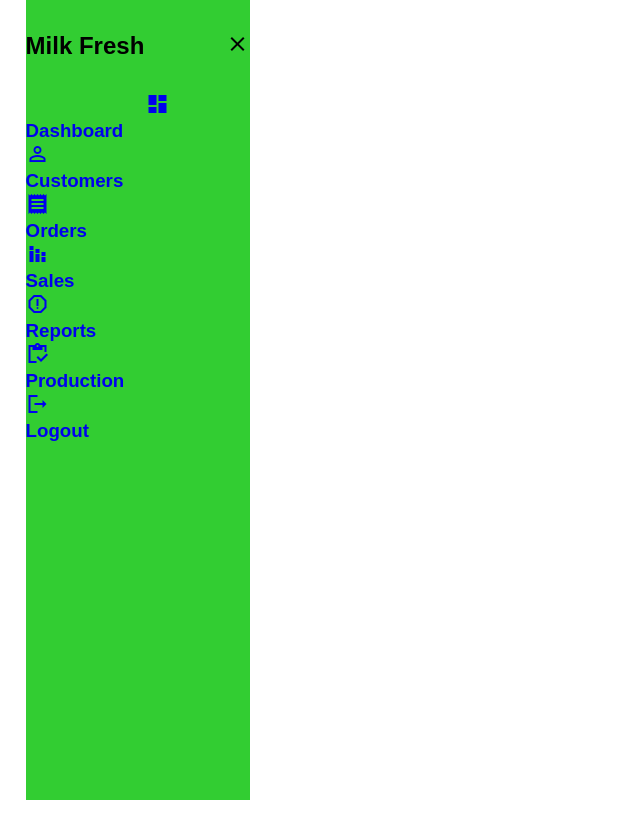
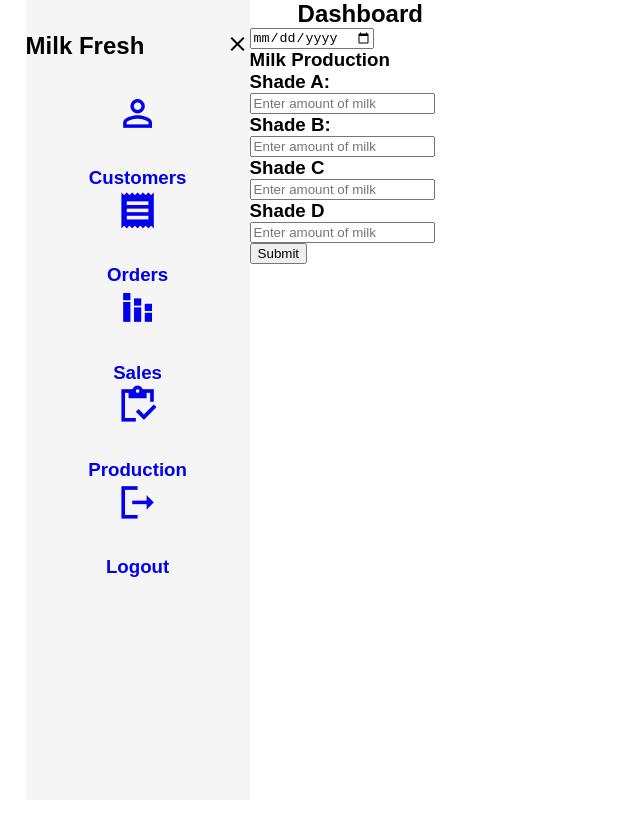
Before and after one commit to KeOdhiambo/Dairy-Farm-project, a plain HTML site: page index.html in a window 1280 px wide. Shown: the whole page, without its empty margins (0-640 px from the left). Drawn offline with Linux system fonts and the light colour scheme.

Commit message:
add main

```diff
--- a/assets/index.css
+++ b/assets/index.css
@@ -28,12 +28,12 @@ h4 {
     width: 96%;
     margin: 0 auto;
     gap: 1.8;
-    grid-template-columns: 14rem auto 23rem;
+    grid-template-columns: 14rem auto 23rem
 }
 
 aside {
     height: 100vh;
-    background-color: limegreen;
+    background-color: whitesmoke;
 }
 
 .top {
@@ -50,3 +50,25 @@ aside {
     position: relative;
     top: 2rem;
 }
+
+.side-bar a{
+    display: flex;
+    flex-direction: column;
+    gap: 2rem;
+    align-items: center;
+    position: relative;
+}
+
+.side-bar a span{
+    font-size: 2.7rem;
+}
+
+.side-bar a span:last-child{
+    position: absolute;
+    bottom: 5rem;
+    width: 100%;
+}
+
+.container h2{
+    margin-left: 3rem;
+}
--- a/index.html
+++ b/index.html
@@ -25,9 +25,6 @@
                 </div>
             </div>
                 <div class="side-bar">
-                    <a href="#">
-                        <span class="material-icons-sharp">team_dashboard</span>
-                        <h3>Dashboard</h3></a>
 
                     <a href="#">
                         <span class="material-icons-sharp">person_outline</span>
@@ -43,9 +40,6 @@
                         <h3>Sales</h3>
                     </a>
 
-                    <a href="#">
-                        <span class="material-icons-sharp">report_gmailerrorred</span>
-                        <h3>Reports</h3></a>
 
                     <a href="#">
                         <span class="material-icons-sharp">inventory</span>
@@ -60,6 +54,51 @@
 
 
         </aside>
+
+         <!--main-section-->
+
+         <main>
+            <h2>Dashboard</h2>
+            <div class="date">
+                <input type="date">
+            </div>
+
+            <div class="production">
+                <h3>Milk Production</h3>
+
+                <div class="shade">
+                    <div class="a">
+                        <h3>Shade A:</h3>
+                        <input type="text" placeholder="Enter amount of milk">
+                    </div>
+
+                    <div class="b">
+                        <h3>Shade B:</h3>
+                        <input type="text" placeholder="Enter amount of milk">
+                    </div>
+                    <div class="c">
+                        <h3>Shade C</h3>
+                        <input type="text" placeholder="Enter amount of milk">
+                    </div>
+
+                    <div class="d">
+                        <h3>Shade D</h3>
+                        <input type="text" placeholder="Enter amount of milk">
+                    </div>
+
+                    <div id="button">
+                        <button>Submit</button>
+                    </div>
+
+                </div>
+
+
+            </div>
+         </main>
+
+
+    </div>
+
     </div>
 
 
```
